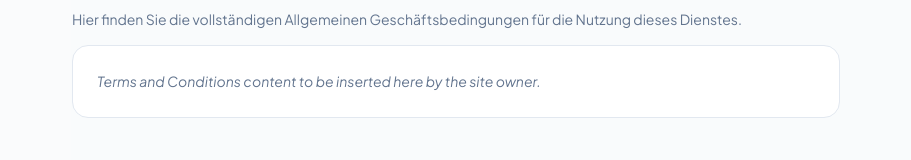
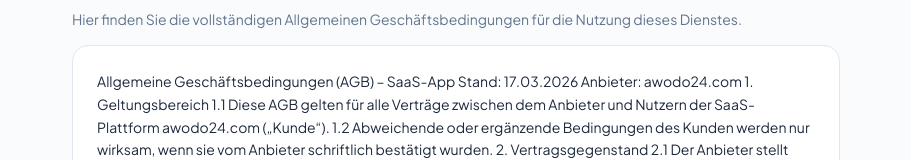
Before and after one commit to WilliamPotter1/Voice_Input_FrontEnd, a React (Vite) app: page /terms in a window 1280 px wide. Shown: the part 144-304 px from the top of the page, without its empty margins (184-1095 px from the left). Built offline with nearby package versions, Linux system fonts and the light colour scheme; no server answers.

Commit message:
update translations for acceptance messages and add full Terms and Conditions content to TermsPage

```diff
--- a/src/i18n/translations.ts
+++ b/src/i18n/translations.ts
@@ -46,8 +46,8 @@
     // RegisterPage
     registerTitle: 'Konto erstellen',
     registerDesc: 'Erstellen Sie in Sekunden sprachgesteuerte Angebote.',
-    registerAcceptTerms: 'Ich akzeptiere die Allgemeinen Geschäftsbedingungen.',
-    registerAcceptPrivacy: 'Ich akzeptiere die Datenschutzerklärung.',
+    registerAcceptTerms: 'Geschäftsbedingungen',
+    registerAcceptPrivacy: 'Datenschutzerklärung',
     registerMustAccept: 'Bitte akzeptieren Sie die AGB und die Datenschutzerklärung, um fortzufahren.',
     termsTitle: 'Allgemeine Geschäftsbedingungen',
     termsIntro: 'Hier finden Sie die vollständigen Allgemeinen Geschäftsbedingungen für die Nutzung dieses Dienstes.',
@@ -226,8 +226,8 @@
 
     registerTitle: 'Create account',
     registerDesc: 'Start creating voice-powered quotes in seconds.',
-    registerAcceptTerms: 'I accept the terms and conditions.',
-    registerAcceptPrivacy: 'I accept the privacy policy.',
+    registerAcceptTerms: 'Terms and conditions',
+    registerAcceptPrivacy: 'Privacy policy',
     registerMustAccept: 'Please accept the terms and privacy policy to continue.',
     termsTitle: 'Terms and Conditions',
     termsIntro: 'Here you can read the full terms and conditions for using this service.',
@@ -401,8 +401,8 @@
 
     registerTitle: 'Crea account',
     registerDesc: 'Inizia a creare preventivi vocali in pochi secondi.',
-    registerAcceptTerms: 'Accetto i termini e le condizioni.',
-    registerAcceptPrivacy: 'Accetto l’informativa sulla privacy.',
+    registerAcceptTerms: 'Termini e condizioni',
+    registerAcceptPrivacy: 'Informativa sulla privacy',
     registerMustAccept: 'Accetta termini e privacy per continuare.',
     termsTitle: 'Termini e condizioni',
     termsIntro: 'Qui puoi leggere i termini e le condizioni completi per l’utilizzo del servizio.',
@@ -576,8 +576,8 @@
 
     registerTitle: 'Créer un compte',
     registerDesc: 'Commencez à créer des devis vocaux en quelques secondes.',
-    registerAcceptTerms: 'J’accepte les conditions générales.',
-    registerAcceptPrivacy: 'J’accepte la politique de confidentialité.',
+    registerAcceptTerms: 'Conditions générales',
+    registerAcceptPrivacy: 'Politique de confidentialité',
     registerMustAccept: 'Veuillez accepter les conditions et la politique de confidentialité pour continuer.',
     termsTitle: 'Conditions générales',
     termsIntro: 'Vous pouvez lire ici les conditions générales complètes d’utilisation de ce service.',
@@ -751,8 +751,8 @@
 
     registerTitle: 'Crear cuenta',
     registerDesc: 'Empieza a crear presupuestos por voz en segundos.',
-    registerAcceptTerms: 'Acepto los términos y condiciones.',
-    registerAcceptPrivacy: 'Acepto la política de privacidad.',
+    registerAcceptTerms: 'Términos y condiciones',
+    registerAcceptPrivacy: 'Política de privacidad',
     registerMustAccept: 'Acepte los términos y la política de privacidad para continuar.',
     termsTitle: 'Términos y condiciones',
     termsIntro: 'Aquí puede leer los términos y condiciones completos para usar este servicio.',
--- a/src/pages/TermsPage.tsx
+++ b/src/pages/TermsPage.tsx
@@ -11,10 +11,204 @@
           'Below you can find the full terms and conditions for using this service.'}
       </p>
       <div className="mt-4 rounded-2xl border border-slate-200 bg-white p-6 text-sm leading-relaxed text-slate-800">
-        {/* TODO: Paste your prepared Terms and Conditions text here (from the DOCX). */}
-        <p className="italic text-slate-500">
-          Terms and Conditions content to be inserted here by the site owner.
-        </p>
+        <div className="whitespace-pre-wrap">
+Allgemeine Geschäftsbedingungen (AGB) – SaaS-App
+Stand: 17.03.2026
+Anbieter: awodo24.com
+
+1. Geltungsbereich
+1.1 Diese AGB gelten für alle Verträge zwischen dem Anbieter und Nutzern der SaaS-Plattform awodo24.com („Kunde“).
+1.2 Abweichende oder ergänzende Bedingungen des Kunden werden nur wirksam, wenn sie vom Anbieter schriftlich bestätigt wurden.
+
+2. Vertragsgegenstand
+2.1 Der Anbieter stellt über die Plattform eine Software-as-a-Service-Lösung bereit, mit der Nutzer Angebote erstellen, verwalten und versenden können.
+2.2 Die Nutzung erfolgt über Web- und Mobile-Apps.
+
+3. Registrierung und Nutzerkonto
+3.1 Für die Nutzung ist eine Registrierung erforderlich.
+3.2 Der Kunde ist für die Geheimhaltung von Zugangsdaten verantwortlich.
+3.3 Der Kunde haftet für alle Aktivitäten, die unter seinem Konto erfolgen.
+3.4 Änderungen der Kontaktdaten müssen unverzüglich mitgeteilt werden.
+
+4. Tarife & Leistungsumfang
+Plan
+Angebote/Monat
+Nutzer
+Features
+Preis/Monat
+Startklar
+bis 50
+1
+Grundfunktionen: Angebotserstellung, PDF-Export, E-Mail/WhatsApp-Versand
+€29
+Werkstatt-Profi
+bis 250
+bis 5
+Alle Grundfunktionen + Teamarbeit, Branding-PDFs, priorisierter Support
+€69
+Meisterklasse
+unbegrenzt
+unbegrenzt
+Alle Funktionen + Platinum-Features, persönlicher Support, früher Zugriff auf neue Funktionen
+individuell
+
+
+5. Preise und Zahlung
+5.1 Alle Preise verstehen sich ohne der gesetzlichen Mehrwertsteuer.
+5.2 Die Zahlung erfolgt monatlich im Voraus.
+5.3 Preisänderungen werden mindestens 30 Tage vorher angekündigt.
+
+6. Vertragsdauer und Kündigung
+6.1 Der Vertrag beginnt mit der Freischaltung des Kontos.
+6.2 Der Vertrag läuft auf unbestimmte Zeit und kann von beiden Parteien mit einer Frist von 30 Tagen zum Monatsende gekündigt werden.
+6.3 Das Recht zur außerordentlichen Kündigung bleibt unberührt.
+
+7. Nutzungspflichten des Kunden
+7.1 Der Kunde darf die Plattform nur im rechtlich zulässigen Rahmen nutzen.
+7.2 Es ist untersagt, Inhalte hochzuladen, die Rechte Dritter verletzen oder gesetzeswidrig sind.
+7.3 Der Kunde sollte regelmäßige Backups seiner Daten erstellen.
+
+8. Verfügbarkeit & Wartung
+8.1 Der Anbieter bemüht sich um hohe Verfügbarkeit der Plattform, übernimmt jedoch keine ununterbrochene Verfügbarkeit.
+8.2 Wartungsarbeiten können kurzfristig durchgeführt werden. Der Anbieter bemüht sich, diese anzukündigen.
+
+9. Haftung
+9.1 Der Anbieter haftet nur für vorsätzlich oder grob fahrlässig verursachte Schäden.
+9.2 Für mittelbare Schäden, entgangenen Gewinn oder Datenverlust haftet der Anbieter nur, soweit gesetzlich zwingend vorgeschrieben.
+9.3 Der Anbieter haftet nicht für Schäden durch Dritte oder Drittsoftware.
+
+10. Datenschutz
+10.1 Der Anbieter verarbeitet personenbezogene Daten gemäß der Datenschutzerklärung.
+10.2 Der Kunde stimmt zu, dass seine Daten für den Betrieb der Plattform gespeichert und verarbeitet werden.
+
+11. Rechte an Software & Inhalten
+11.1 Die Plattform und alle enthaltenen Programme, Designs und Inhalte bleiben Eigentum des Anbieters.
+11.2 Der Kunde erhält ein einfaches, nicht übertragbares Nutzungsrecht, abhängig vom gewählten Tarif.
+
+12. Änderungen der AGB
+12.1 Der Anbieter kann diese AGB ändern. Änderungen werden 30 Tage vorher per E-Mail oder Plattformmitteilung angekündigt.
+12.2 Widerspricht der Kunde nicht innerhalb von 30 Tagen, gelten die Änderungen als angenommen.
+
+13. Schlussbestimmungen
+13.1 Es gilt deutsches Recht.
+13.2 Gerichtsstand ist der Sitz des Anbieters.
+13.3 Sollten einzelne Bestimmungen unwirksam sein, bleiben die übrigen Bestimmungen unberührt.
+
+
+
+
+
+
+
+
+
+
+
+
+
+
+
+
+
+
+
+
+
+
+
+
+
+
+
+
+
+
+
+
+
+
+Terms & Conditions (T&C) – SaaS App
+Version: 17.03.2026
+Provider: awodo24.com
+
+1. Scope
+1.1 These Terms & Conditions (T&C) apply to all contracts between the provider awodo24.com (“Provider”) and users (“Customer”).
+1.2 Deviating or additional terms of the Customer are only effective if confirmed in writing by the Provider.
+
+2. Subject of Contract
+2.1 The Provider offers a Software-as-a-Service (SaaS) solution that enables users to create, manage, and send offers.
+2.2 Access is provided via web and mobile applications.
+
+3. Registration & Account
+3.1 Registration is required to use the platform.
+3.2 The Customer is responsible for keeping login credentials confidential.
+3.3 The Customer is liable for all activities conducted under their account.
+3.4 Changes to contact information must be reported immediately.
+
+4. Plans & Features
+Plan
+Offers/Month
+Users
+Features
+Price/Month
+Starter
+up to 50
+1
+Basic features: offer creation, PDF export, email/WhatsApp sending
+€29
+Professional
+up to 250
+up to 5
+All basic features + team collaboration, branding PDFs, priority support
+€69
+Platinum
+unlimited
+unlimited
+All features + Platinum features, personal support, early access to new features
+individual
+
+
+5. Prices & Payment
+5.1 All prices are exclusive of VAT.
+5.2 Payment is made monthly in advance via the chosen payment method.
+5.3 Price changes will be communicated at least 30 days in advance.
+
+6. Duration & Termination
+6.1 The contract begins with account activation.
+6.2 The contract is open-ended and may be terminated by either party with 30 days’ notice to the end of the month.
+6.3 Extraordinary termination for important reasons remains unaffected.
+
+7. Customer Obligations
+7.1 The Customer may only use the platform in a legally compliant manner.
+7.2 Uploading content that infringes third-party rights or is illegal is prohibited.
+7.3 The Customer is advised to regularly back up their data.
+
+8. Availability & Maintenance
+8.1 The Provider strives for high platform availability but does not guarantee uninterrupted access.
+8.2 Maintenance may be performed at short notice. The Provider will attempt to announce scheduled maintenance in advance.
+
+9. Liability
+9.1 The Provider is only liable for damages caused intentionally or by gross negligence.
+9.2 Indirect damages, lost profits, or data loss are only covered to the extent legally required.
+9.3 The Provider is not liable for damages caused by third parties or third-party software.
+
+10. Data Protection
+10.1 The Provider processes personal data according to the Privacy Policy.
+10.2 The Customer consents to storage and processing of their data required for platform operation.
+
+11. Software & Content Rights
+11.1 All software, designs, and content remain the property of the Provider.
+11.2 The Customer receives a non-exclusive, non-transferable right to use the platform according to the selected plan.
+
+12. Changes to T&C
+12.1 The Provider may change these T&C. Changes will be communicated 30 days in advance via email or platform notification.
+12.2 If the Customer does not object within 30 days, the changes are considered accepted.
+
+13. Final Provisions
+13.1 Governing law: Germany.
+13.2 Jurisdiction: Provider’s registered office.
+13.3 If any provision is invalid, the remaining provisions remain in effect.
+        </div>
       </div>
     </div>
   );
```
